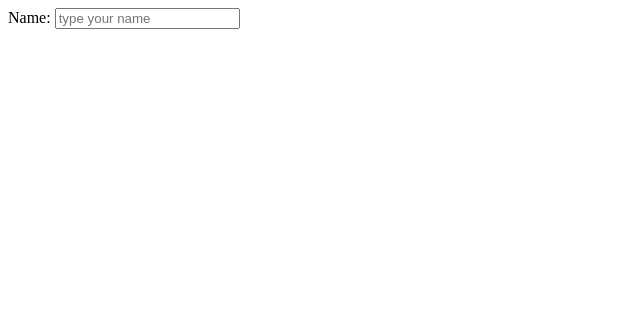
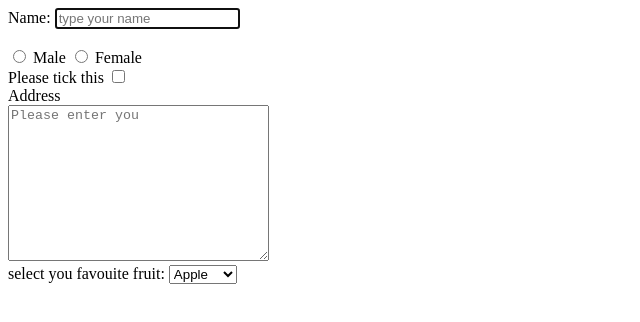
Before and after one commit to Himanshu2329/WebDevelopment, a plain HTML site: page FormsAndInput.html in a window 1280 px wide. Shown: the whole page, without its empty margins (0-640 px from the left). Drawn offline with Linux system fonts and the light colour scheme.

Commit message:
Add more form elements and make some required.

```diff
--- a/FormsAndInput.html
+++ b/FormsAndInput.html
@@ -7,8 +7,36 @@
 </head>
 <body>
     <form action="">
-        <label for="text">Name:</label>
-        <input type="text" placeholder="type your name">
+        <div>
+            <label for="text">Name:</label>
+            <input type="text" placeholder="type your name" required autofocus pattern="[a-zA-Z/]">
+        </div>
+
+        <br>
+        <input type="radio" value="Male" name="Radio">
+        <label for="Male">Male</label>
+        <input type="radio" value="feMale" name="Radio">
+        <label for="feMale">Female</label>
+        <div>
+
+            <label for="checkbox">Please tick this</label>
+            <input type="checkbox" name="CheckboxGroup" value="checkbox">
+        </div>
+
+        <div>
+            <label for="Address">Address</label>
+            <br>
+            <textarea name="Address" id="tex"  rows="10" cols="30" placeholder="Please enter you" required autofocus></textarea>
+        </div>
+
+        <div><label for="Fruits">select you favouite fruit:</label>
+            <select name="Fruits" id="">
+                <option value="Apple">Apple</option>
+                <option value="Banana">Banana</option>
+                <option value="Orange">Orange</option>
+                <option value="Grapes">Grapes</option>
+            </select>
+        </div>
     </form>
 </body>
 </html>
```
